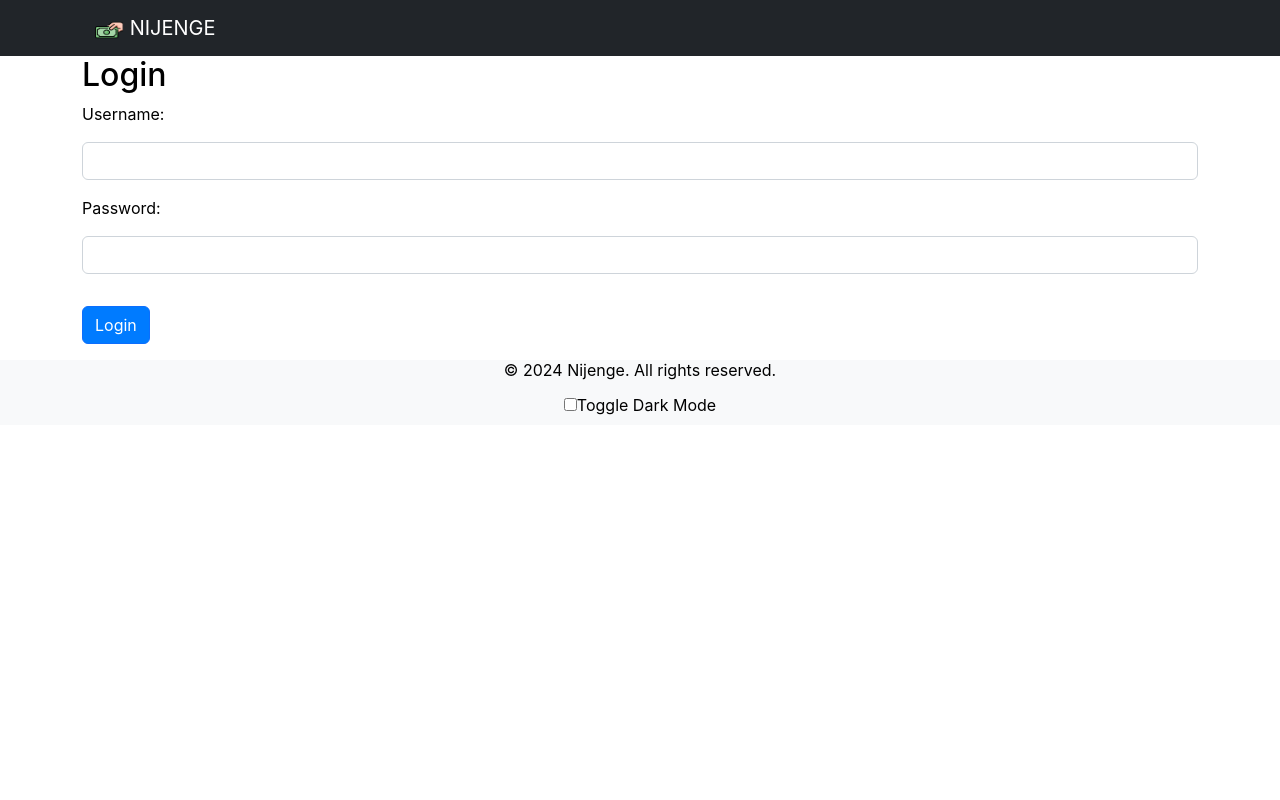
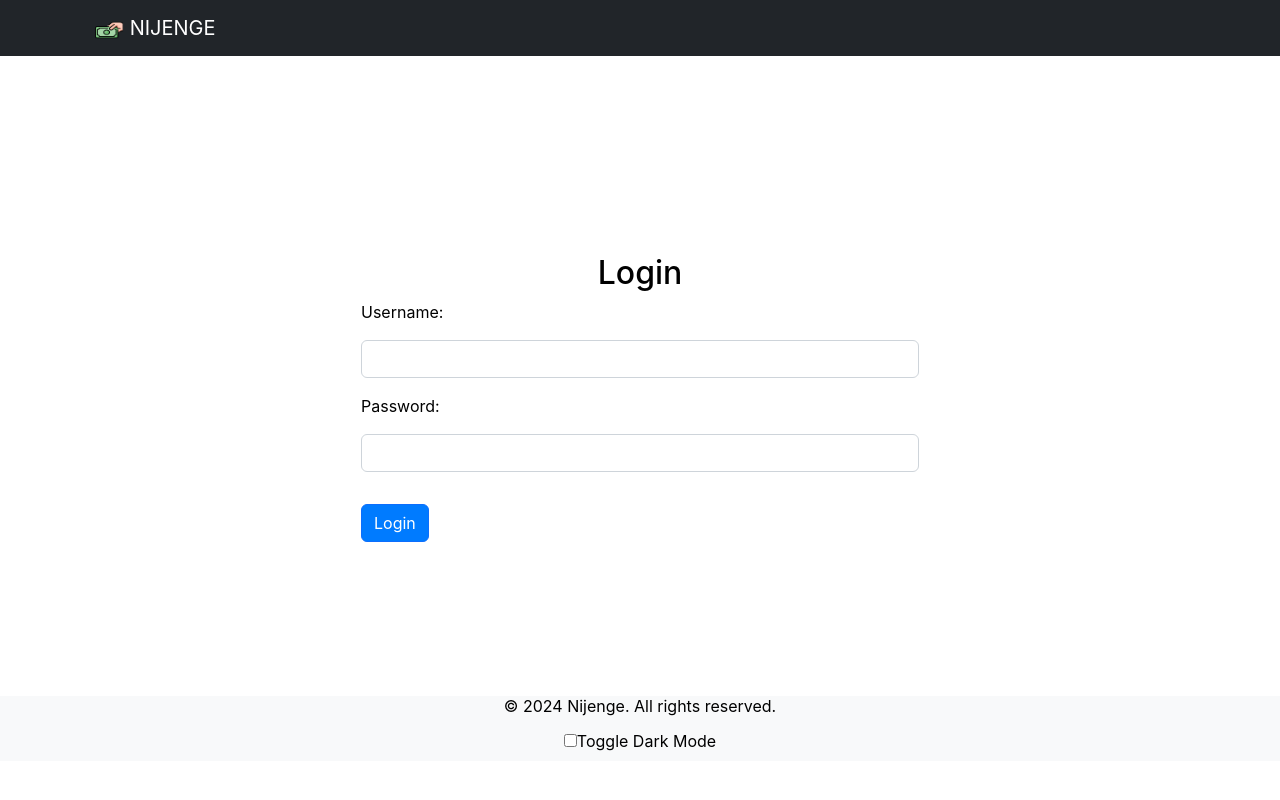
Before and after one commit to Mur1thi/Nijenge, a Flask app: page /login in a window 1280 px wide. Run offline with Flask 3, Linux system fonts and the light colour scheme; data that the repository does not hold is empty; some libraries are stand-ins or nearby versions.

Commit message:
centered login page

```diff
--- a/templates/login.html
+++ b/templates/login.html
@@ -3,8 +3,9 @@
 {% block title %}Login{% endblock %}
 
 {% block content %}
-<div class="container">
-  <h2>Login</h2>
+<div class="container d-flex justify-content-center align-items-center" style="min-height: 80vh; padding-top: 60px;">
+  <div class="col-md-6">
+    <h2 class="text-center">Login</h2>
     <form method="POST" action="{{ url_for('login') }}">
       <div class="form-group">
         <label for="username">Username:</label>
@@ -14,7 +15,8 @@
         <label for="password">Password:</label>
         <input type="password" class="form-control" id="password" name="password" required>
       </div>
-    <button type="submit" class="btn btn-primary">Login</button>
+      <button type="submit" class="btn btn-primary btn-block">Login</button>
     </form>
   </div>
+</div>
 {% endblock %}
```
Lines whose indentation alone changed are shown as unchanged.
